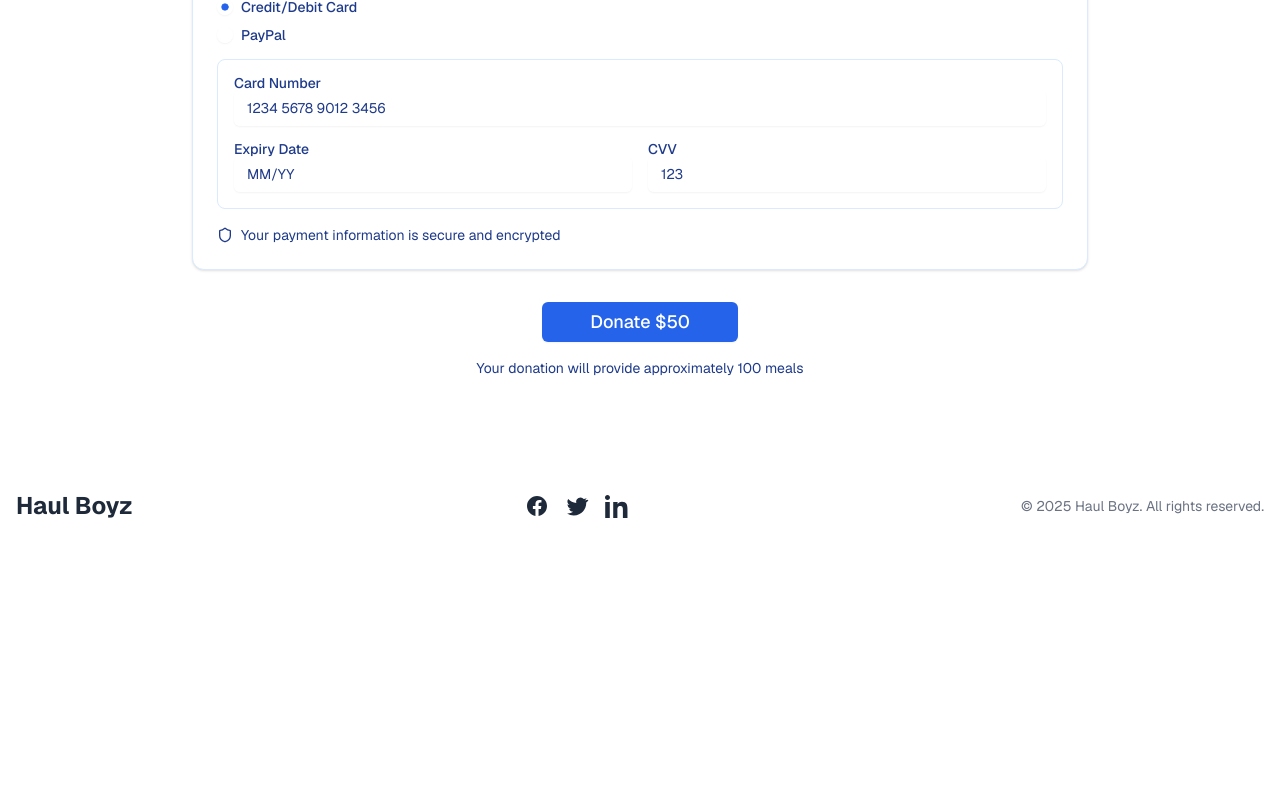
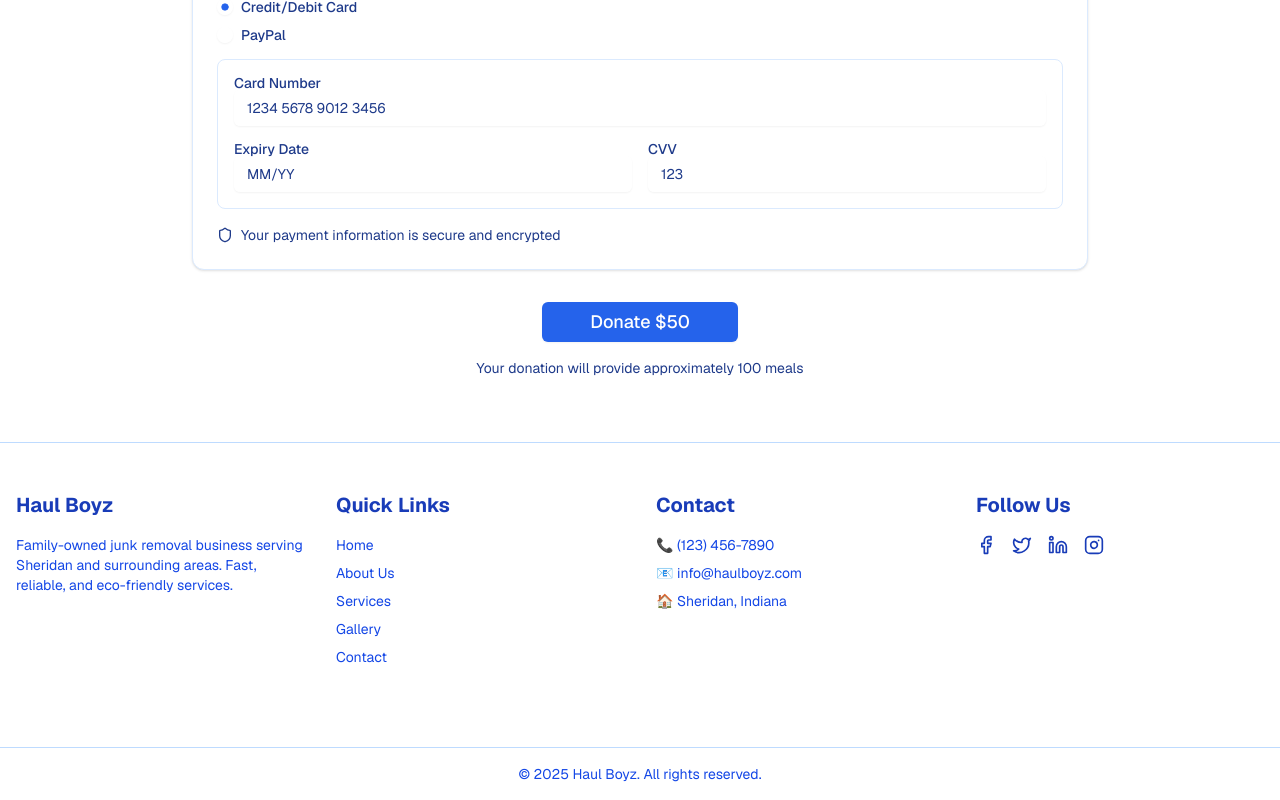
Before and after one commit to davisbryan595-lang/noor-al-yaqeen-charity-foundation, a Next.js app: page / in a window 1280 px wide. Shown: the part 4224-5024 px from the top of the page. Before the commit the page ends 4794 px from the top, so only its background shows below. Built offline with nearby package versions, Linux system fonts and the light colour scheme.

Commit message:
Update footer.tsx

```diff
--- a/components/footer.tsx
+++ b/components/footer.tsx
@@ -1,63 +1,72 @@
+"use client"
+
+import { Facebook, Twitter, Linkedin, Instagram } from "lucide-react"
+
 export function Footer() {
   return (
-    <footer className="bg-white text-gray-800 py-12">
-      <div className="container mx-auto px-4 flex flex-col md:flex-row justify-between items-center gap-6">
-        {/* Logo / Brand */}
-        <div className="text-2xl font-bold">Haul Boyz</div>
-
-        {/* Socials */}
-        <div className="flex gap-4">
-          {/* Facebook */}
-          <a
-            href="#"
-            className="hover:text-blue-600 transition-colors"
-            aria-label="Facebook"
-          >
-            <svg
-              className="w-6 h-6"
-              fill="currentColor"
-              viewBox="0 0 24 24"
-              xmlns="http://www.w3.org/2000/svg"
-            >
-              <path d="M22 12C22 6.477 17.523 2 12 2S2 6.477 2 12c0 5.012 3.657 9.165 8.438 9.878v-6.988h-2.54v-2.89h2.54V9.797c0-2.507 1.492-3.89 3.777-3.89 1.094 0 2.238.195 2.238.195v2.462h-1.26c-1.242 0-1.63.771-1.63 1.562v1.875h2.773l-.443 2.89h-2.33V21.88C18.343 21.165 22 17.012 22 12z" />
-            </svg>
-          </a>
-
-          {/* Twitter */}
-          <a
-            href="#"
-            className="hover:text-blue-400 transition-colors"
-            aria-label="Twitter"
-          >
-            <svg
-              className="w-6 h-6"
-              fill="currentColor"
-              viewBox="0 0 24 24"
-              xmlns="http://www.w3.org/2000/svg"
-            >
-              <path d="M22.162 5.656c-.793.352-1.645.589-2.538.696a4.42 4.42 0 0 0 1.943-2.44 8.792 8.792 0 0 1-2.795 1.07 4.41 4.41 0 0 0-7.512 4.017A12.514 12.514 0 0 1 3.153 4.96a4.41 4.41 0 0 0 1.365 5.879 4.394 4.394 0 0 1-1.997-.553v.056a4.41 4.41 0 0 0 3.536 4.32 4.42 4.42 0 0 1-1.991.076 4.412 4.412 0 0 0 4.118 3.062A8.837 8.837 0 0 1 2 19.54a12.455 12.455 0 0 0 6.737 1.974c8.084 0 12.502-6.7 12.502-12.502 0-.19-.004-.379-.013-.566a8.923 8.923 0 0 0 2.187-2.28l.001-.001z" />
-            </svg>
-          </a>
-
-          {/* LinkedIn */}
-          <a
-            href="#"
-            className="hover:text-blue-700 transition-colors"
-            aria-label="LinkedIn"
-          >
-            <svg
-              className="w-6 h-6"
-              fill="currentColor"
-              viewBox="0 0 24 24"
-              xmlns="http://www.w3.org/2000/svg"
-            >
-              <path d="M4.98 3.5C4.98 4.88 3.88 6 2.5 6S0 4.88 0 3.5 1.12 1 2.5 1s2.48 1.12 2.48 2.5zM.22 8h4.56V24H.22V8zM8.22 8h4.38v2.2h.06c.61-1.16 2.1-2.38 4.32-2.38 4.62 0 5.48 3.04 5.48 6.98V24h-4.56v-7.72c0-1.84-.04-4.2-2.56-4.2-2.56 0-2.95 2-2.95 4.08V24H8.22V8z" />
-            </svg>
-          </a>
+    <footer className="bg-white text-blue-800 border-t border-blue-200">
+      <div className="container mx-auto px-4 py-12 grid grid-cols-1 md:grid-cols-4 gap-8">
+        {/* About */}
+        <div>
+          <h3 className="text-xl font-bold mb-4">Haul Boyz</h3>
+          <p className="text-blue-700 text-sm">
+            Family-owned junk removal business serving Sheridan and surrounding areas. Fast, reliable, and eco-friendly services.
+          </p>
         </div>
 
-        {/* Copyright */}
-        <div className="text-sm text-gray-500">&copy; {new Date().getFullYear()} Haul Boyz. All rights reserved.</div>
+        {/* Quick Links */}
+        <div>
+          <h3 className="text-xl font-bold mb-4">Quick Links</h3>
+          <ul className="space-y-2 text-blue-700 text-sm">
+            <li>
+              <a href="#home" className="hover:text-blue-500 transition-colors">Home</a>
+            </li>
+            <li>
+              <a href="#about" className="hover:text-blue-500 transition-colors">About Us</a>
+            </li>
+            <li>
+              <a href="#services" className="hover:text-blue-500 transition-colors">Services</a>
+            </li>
+            <li>
+              <a href="#gallery" className="hover:text-blue-500 transition-colors">Gallery</a>
+            </li>
+            <li>
+              <a href="#contact" className="hover:text-blue-500 transition-colors">Contact</a>
+            </li>
+          </ul>
+        </div>
+
+        {/* Contact Info */}
+        <div>
+          <h3 className="text-xl font-bold mb-4">Contact</h3>
+          <p className="text-blue-700 text-sm mb-2">📞 (123) 456-7890</p>
+          <p className="text-blue-700 text-sm mb-2">📧 info@haulboyz.com</p>
+          <p className="text-blue-700 text-sm">🏠 Sheridan, Indiana</p>
+        </div>
+
+        {/* Social */}
+        <div>
+          <h3 className="text-xl font-bold mb-4">Follow Us</h3>
+          <div className="flex space-x-4">
+            <a href="#" className="hover:text-blue-500 transition-transform transform hover:scale-110">
+              <Facebook className="w-5 h-5" />
+            </a>
+            <a href="#" className="hover:text-blue-500 transition-transform transform hover:scale-110">
+              <Twitter className="w-5 h-5" />
+            </a>
+            <a href="#" className="hover:text-blue-500 transition-transform transform hover:scale-110">
+              <Linkedin className="w-5 h-5" />
+            </a>
+            <a href="#" className="hover:text-blue-500 transition-transform transform hover:scale-110">
+              <Instagram className="w-5 h-5" />
+            </a>
+          </div>
+        </div>
+      </div>
+
+      {/* Bottom */}
+      <div className="border-t border-blue-200 mt-8 py-4 text-center text-blue-700 text-sm">
+        &copy; {new Date().getFullYear()} Haul Boyz. All rights reserved.
       </div>
     </footer>
   )
```
